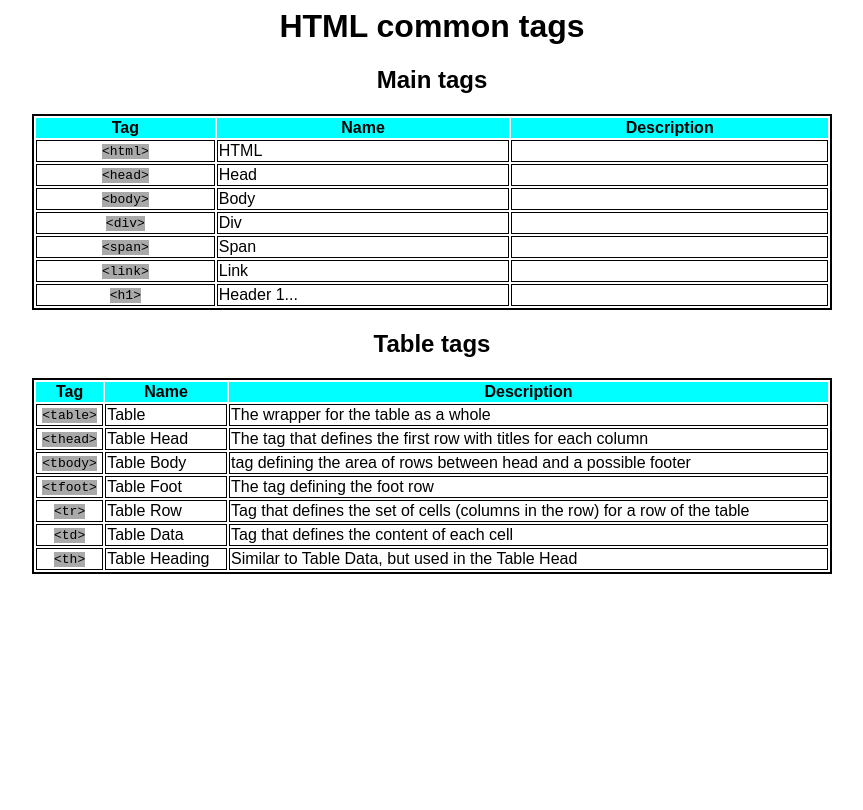
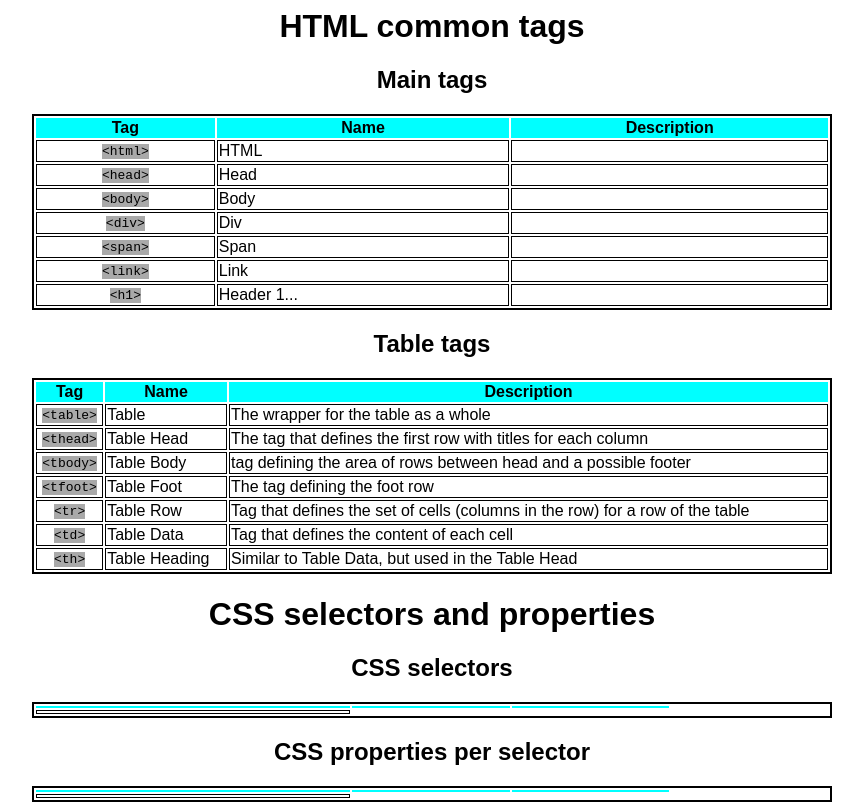
Before and after one commit to telles-dajello/html-css-cheatsheet, a plain HTML site: page index.html in a window 1280 px wide. Shown: the whole page, without its empty margins (208-1071 px from the left). Drawn offline with Linux system fonts and the light colour scheme.

Commit message:
Added preparation for CSS part of the Cheatsheet

```diff
--- a/index.html
+++ b/index.html
@@ -103,5 +103,50 @@
                 </tbody>
             </table>
         </div>
+        <div>
+            <h1>CSS selectors and properties</h1>
+            <div>
+                <h2>CSS selectors</h2>
+                <table>
+                    <thead>
+                        <tr>
+                            <th></th>
+                            <th></th>
+                            <th></th>
+                        </tr>
+                    </thead>
+                    <tbody>
+                        <tr>
+                            <td>
+                                <th></th>
+                                <th></th>
+                                <th></th>
+                            </td>
+                        </tr>
+                    </tbody>
+                </table>
+        </div>
+        <div>
+            <h2>CSS properties per selector</h2>
+            <table>
+                <thead>
+                    <tr>
+                        <th></th>
+                        <th></th>
+                        <th></th>
+                    </tr>
+                </thead>
+                <tbody>
+                    <tr>
+                        <td>
+                            <th></th>
+                            <th></th>
+                            <th></th>
+                        </td>
+                    </tr>
+                </tbody>
+            </table>
+    </div>
+    </div>
     </body>
 </html>
```
